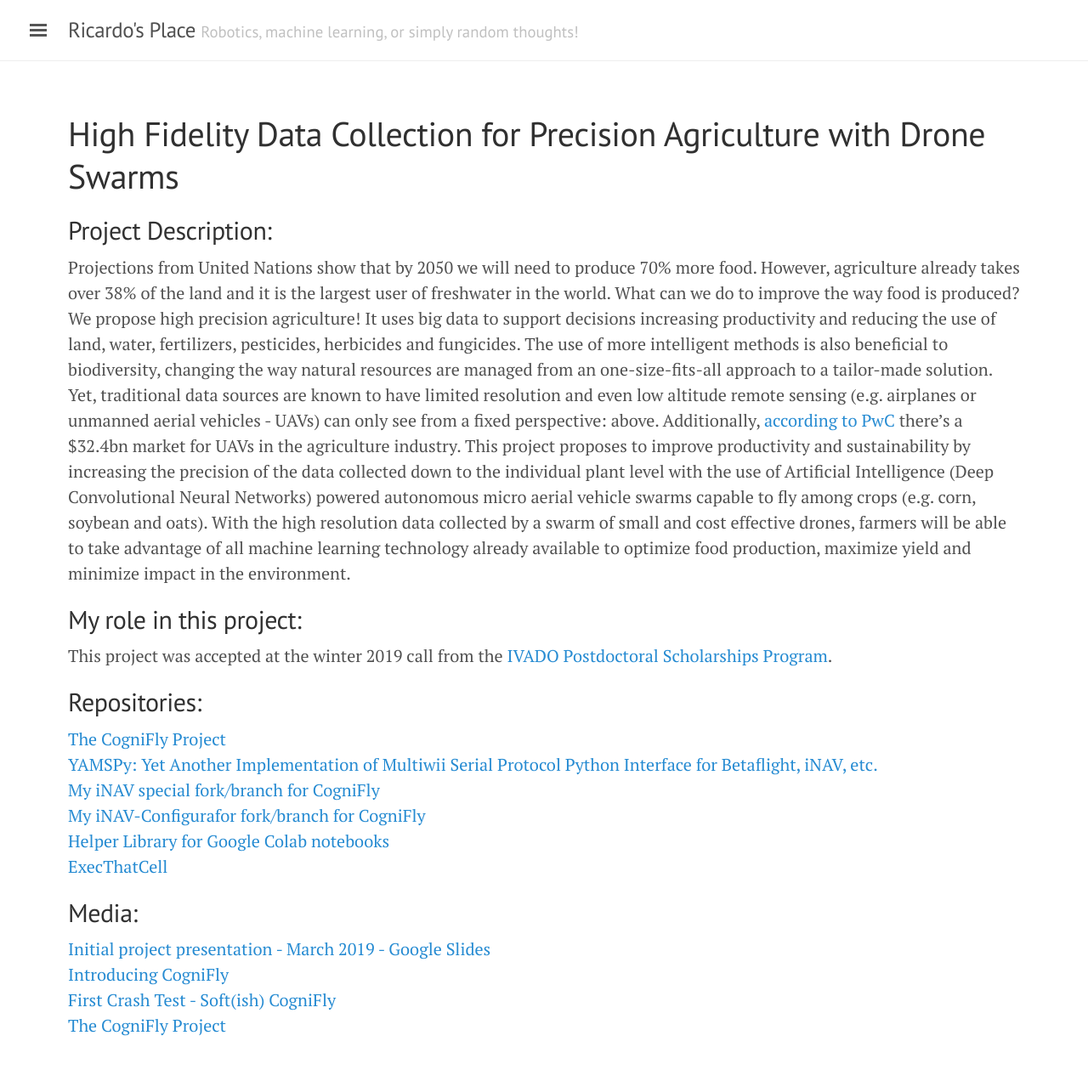
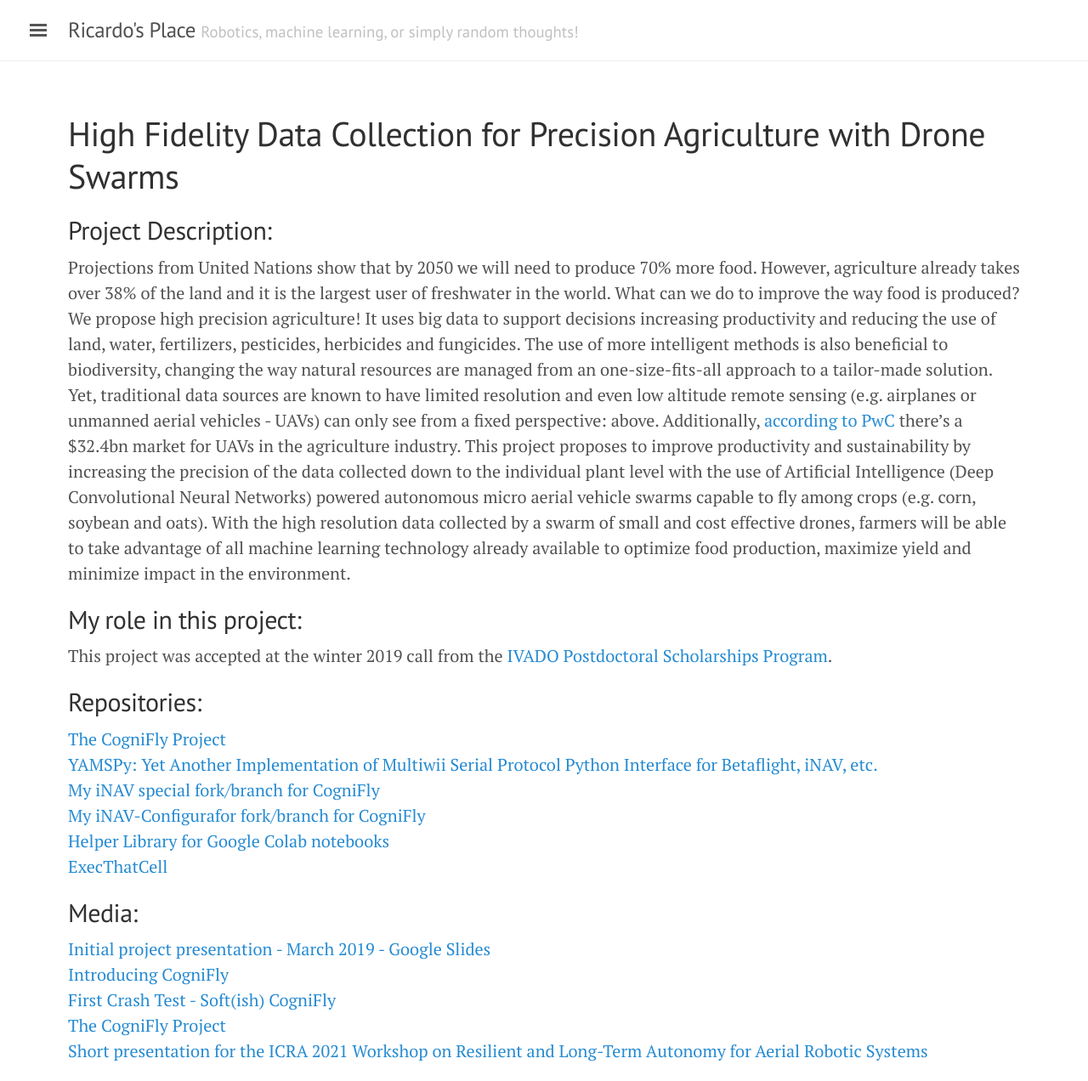
Before and after one commit to ricardodeazambuja/ricardodeazambuja.github.io, a Jekyll site: the page built from _projects/razambuja_ivado2019.md, in a window 1280 px wide. Shown: the whole page at 85% size. Built offline with Jekyll 4.4.1, drawn with Linux system fonts in a browser that asks for light colours; before the commit the page ends 1242 px from its top, so only the background shows below that.

Commit message:
Added ICRA 2021 workshop video presentation

```diff
--- a/_projects/razambuja_ivado2019.md
+++ b/_projects/razambuja_ivado2019.md
@@ -21,3 +21,4 @@ This project was accepted at the winter 2019 call from the [IVADO Postdoctoral S
 - [Introducing CogniFly](https://www.youtube.com/watch?v=FD6tcLzJMEg)
 - [First Crash Test - Soft(ish) CogniFly](https://www.youtube.com/watch?v=8hi-tnYzGf4)
 - [The CogniFly Project](https://thecognifly.github.io/)
+- [Short presentation for the ICRA 2021 Workshop on Resilient and Long-Term Autonomy for Aerial Robotic Systems](https://www.youtube.com/watch?v=fsle7ZF_Qh4)
```
